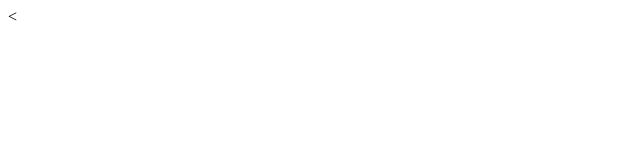
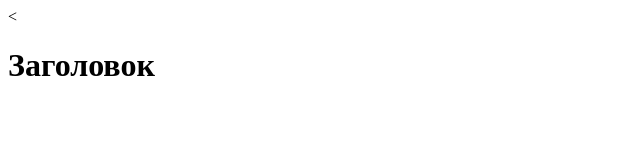
Before and after one commit to angerasimov/github-for-begginers, a plain HTML site: page index.html in a window 1280 px wide. Shown: the whole page, without its empty margins (0-640 px from the left). Drawn offline with Linux system fonts and the light colour scheme.

Commit message:
Добавили заголовок

```diff
--- a/index.html
+++ b/index.html
@@ -6,6 +6,6 @@
   <<link rel="stylesheet" href="style.css">
   </head>
   <body>
-    <h1></h1>
+    <h1>Заголовок</h1>
   </body>
 </html>
```
